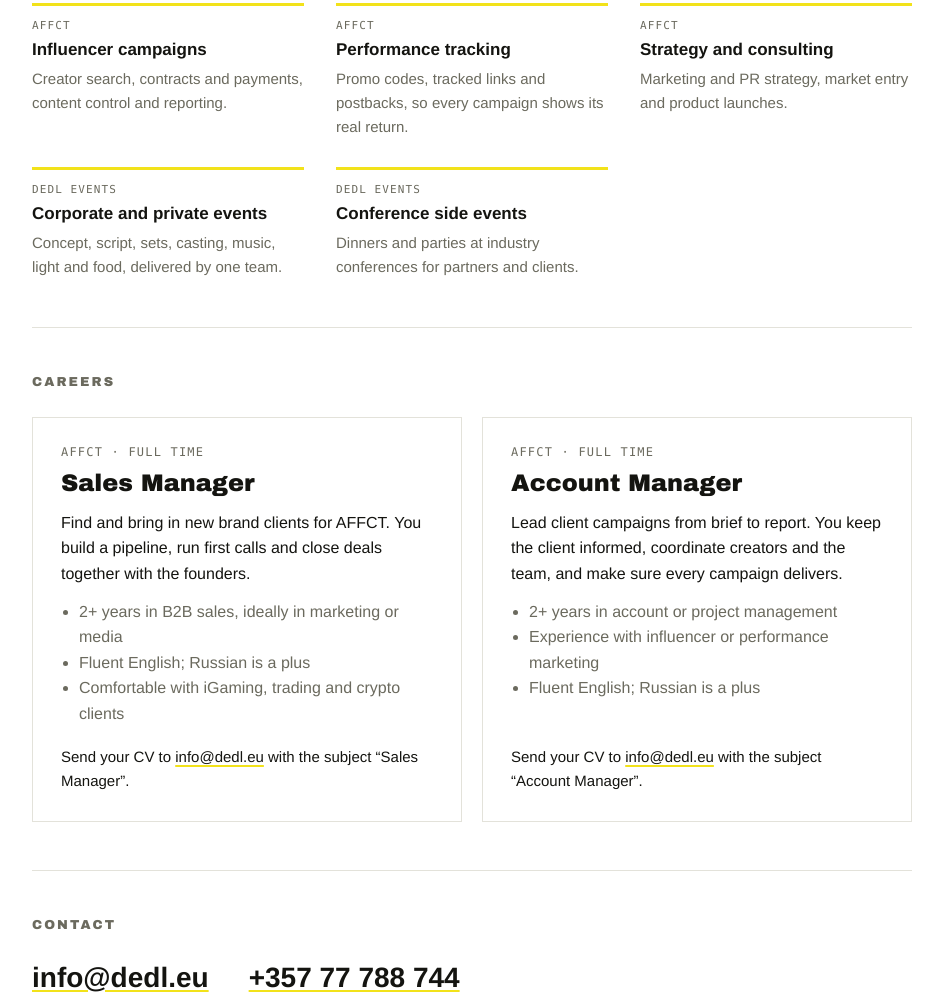
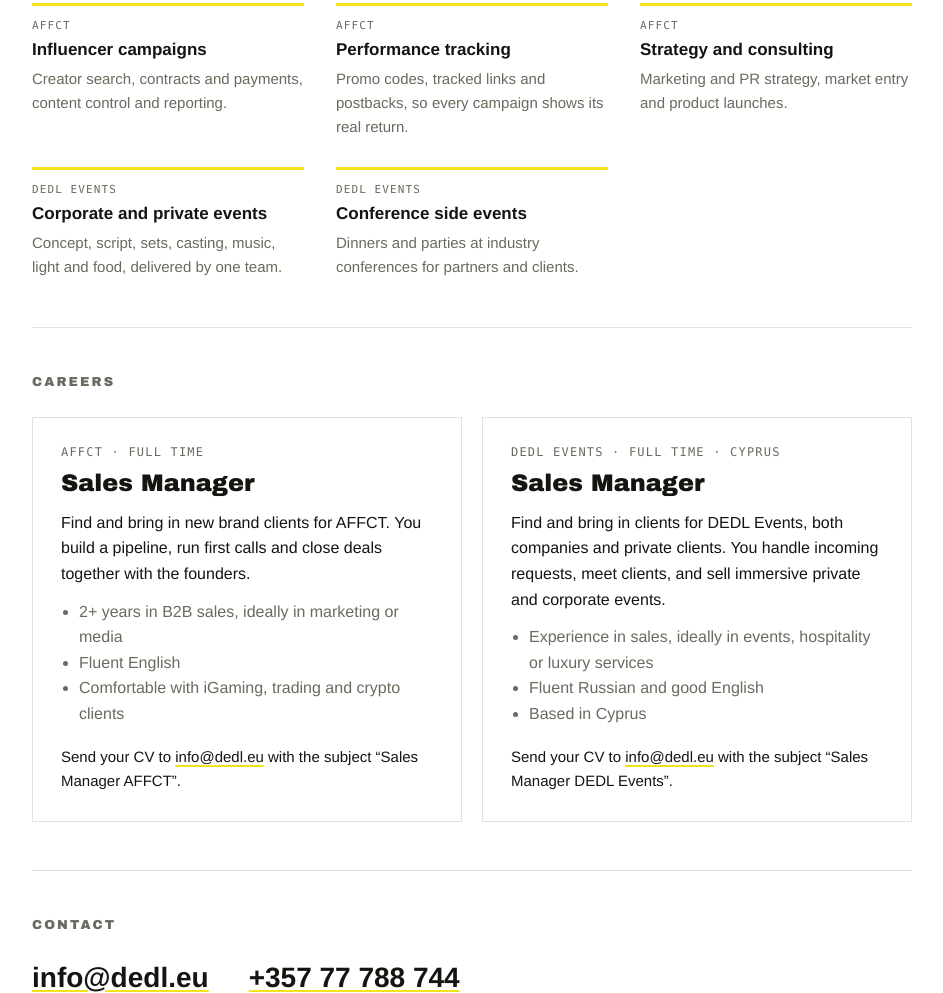
Before and after one commit to dedlltd/dedl-eu, a plain HTML site: page index.html in a window 1280 px wide. Shown: the part 1429-2422 px from the top of the page, without its empty margins (168-1111 px from the left). Drawn offline with Linux system fonts and the light colour scheme.

Commit message:
Fix privacy notice close, update event tags and vacancies
Co-Authored-By: Claude Opus 5.5 <noreply@anthropic.com>
Claude-Session: https://claude.ai/code/session_013fUkzhAxUpfpoGW23zoEBw

```diff
--- a/index.html
+++ b/index.html
@@ -30,7 +30,7 @@
         <a class="logo" href="https://dedl.cy/" target="_blank" rel="noopener noreferrer" aria-label="DEDL Events website"><img src="dedl-events-logo.webp" alt="DEDL Events" width="600" height="215"></a>
         <p class="kind">Event production · a brand of AFFCT</p>
         <p>Immersive corporate and private events, anywhere in the world. Every project starts as an original story, and one team builds all of it.</p>
-        <ul class="facts"><li>Corporate events</li><li>Private events</li><li>Conference side events</li></ul>
+        <ul class="facts"><li>Immersive events</li><li>Private events</li><li>Corporate events</li><li>Conference side events</li></ul>
         <div class="links">
           <a href="https://dedl.cy/" target="_blank" rel="noopener noreferrer" aria-label="DEDL Events website"><svg viewBox="0 0 24 24" aria-hidden="true"><circle cx="12" cy="12" r="9" fill="none" stroke="currentColor" stroke-width="2"/><path d="M3 12h18M12 3c2.5 2.6 3.8 5.6 3.8 9s-1.3 6.4-3.8 9c-2.5-2.6-3.8-5.6-3.8-9S9.5 5.6 12 3z" fill="none" stroke="currentColor" stroke-width="2"/></svg><span>dedl.cy</span></a>
           <a class="icon" href="https://www.linkedin.com/company/dedl-events" target="_blank" rel="noopener noreferrer" aria-label="DEDL Events on LinkedIn"><svg viewBox="0 0 24 24" aria-hidden="true"><rect x="3" y="3" width="18" height="18" rx="3" fill="none" stroke="currentColor" stroke-width="2"/><rect x="7" y="10" width="2" height="7" fill="currentColor"/><circle cx="8" cy="7.2" r="1.2" fill="currentColor"/><path d="M11.5 17v-7h2v1.1c.5-.8 1.4-1.3 2.4-1.3 1.8 0 2.6 1.1 2.6 3V17h-2v-3.9c0-1-.4-1.6-1.2-1.6-.9 0-1.8.6-1.8 1.8V17z" fill="currentColor"/></svg></a>
@@ -57,15 +57,15 @@
         <p class="kind">AFFCT · Full time</p>
         <h3>Sales Manager</h3>
         <p>Find and bring in new brand clients for AFFCT. You build a pipeline, run first calls and close deals together with the founders.</p>
-        <ul><li>2+ years in B2B sales, ideally in marketing or media</li><li>Fluent English; Russian is a plus</li><li>Comfortable with iGaming, trading and crypto clients</li></ul>
-        <p class="apply">Send your CV to <a href="mailto:info@dedl.eu?subject=Sales%20Manager">info@dedl.eu</a> with the subject “Sales Manager”.</p>
+        <ul><li>2+ years in B2B sales, ideally in marketing or media</li><li>Fluent English</li><li>Comfortable with iGaming, trading and crypto clients</li></ul>
+        <p class="apply">Send your CV to <a href="mailto:info@dedl.eu?subject=Sales%20Manager%20AFFCT">info@dedl.eu</a> with the subject “Sales Manager AFFCT”.</p>
       </article>
       <article class="job">
-        <p class="kind">AFFCT · Full time</p>
-        <h3>Account Manager</h3>
-        <p>Lead client campaigns from brief to report. You keep the client informed, coordinate creators and the team, and make sure every campaign delivers.</p>
-        <ul><li>2+ years in account or project management</li><li>Experience with influencer or performance marketing</li><li>Fluent English; Russian is a plus</li></ul>
-        <p class="apply">Send your CV to <a href="mailto:info@dedl.eu?subject=Account%20Manager">info@dedl.eu</a> with the subject “Account Manager”.</p>
+        <p class="kind">DEDL Events · Full time · Cyprus</p>
+        <h3>Sales Manager</h3>
+        <p>Find and bring in clients for DEDL Events, both companies and private clients. You handle incoming requests, meet clients, and sell immersive private and corporate events.</p>
+        <ul><li>Experience in sales, ideally in events, hospitality or luxury services</li><li>Fluent Russian and good English</li><li>Based in Cyprus</li></ul>
+        <p class="apply">Send your CV to <a href="mailto:info@dedl.eu?subject=Sales%20Manager%20DEDL%20Events">info@dedl.eu</a> with the subject “Sales Manager DEDL Events”.</p>
       </article>
     </div>
   </section>
--- a/style.css
+++ b/style.css
@@ -93,3 +93,5 @@ footer a{color:var(--muted)}
 .notice a{color:var(--ink);text-decoration-color:var(--neon)}
 .notice button{flex:none;font:700 13px/1 var(--body);padding:9px 14px;border:0;background:var(--neon);color:var(--text);cursor:pointer}
 .notice button:focus-visible{outline:2px solid var(--ink);outline-offset:2px}
+
+.notice[hidden]{display:none}
```
